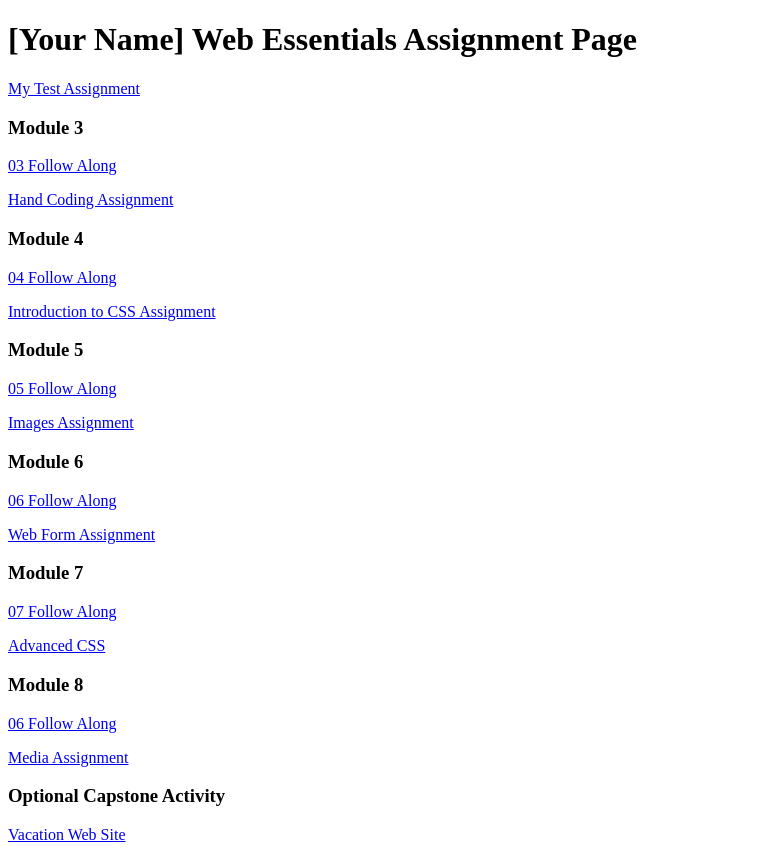
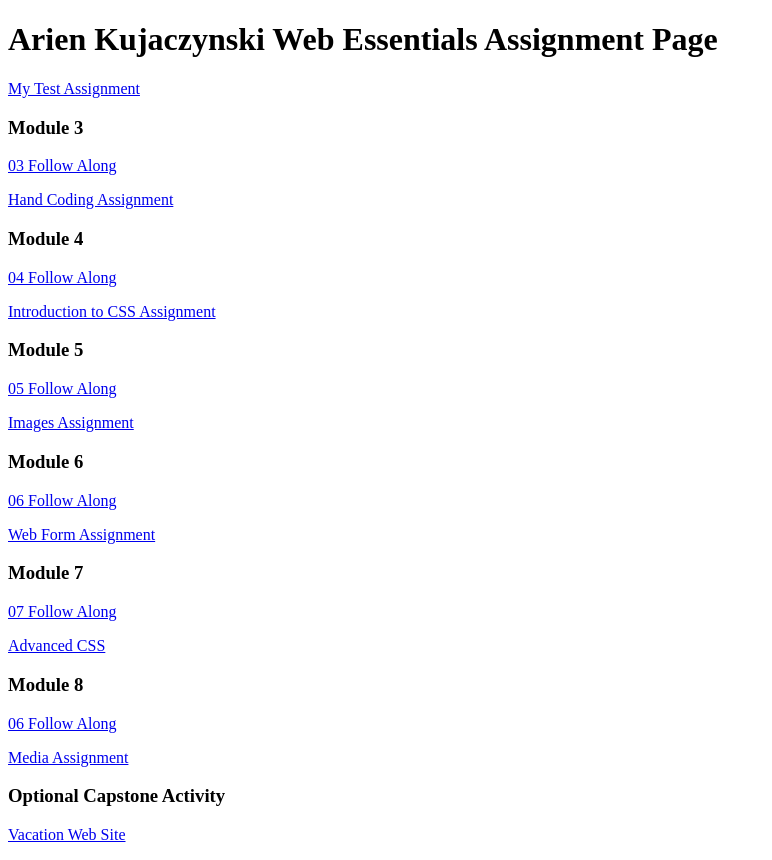
Before and after one commit to arienk/dwdd1600, a plain HTML site: page index.html in a window 1280 px wide. Shown: the whole page, without its empty margins (0-772 px from the left). Drawn offline with Linux system fonts and the light colour scheme.

Commit message:
Update index

```diff
--- a/index.html
+++ b/index.html
@@ -6,7 +6,7 @@
 		<title>dwdd 1600 assignment list page</title>
 	</head>
 	<body>
-		<h1>[Your Name] Web Essentials Assignment Page</h1>
+		<h1>Arien Kujaczynski Web Essentials Assignment Page</h1>
 		<p><a href="01test">My Test Assignment</a></p>
 
 		<h3>Module 3</h3>
```
